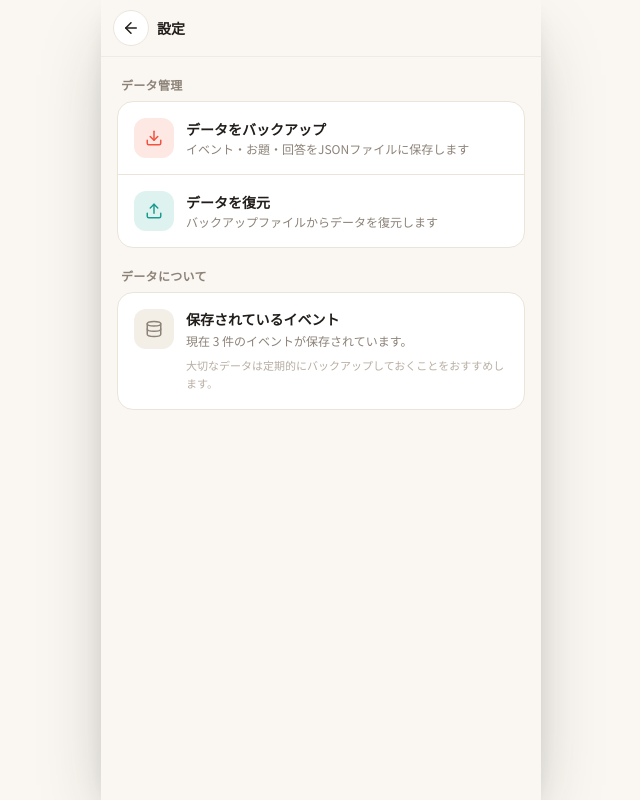
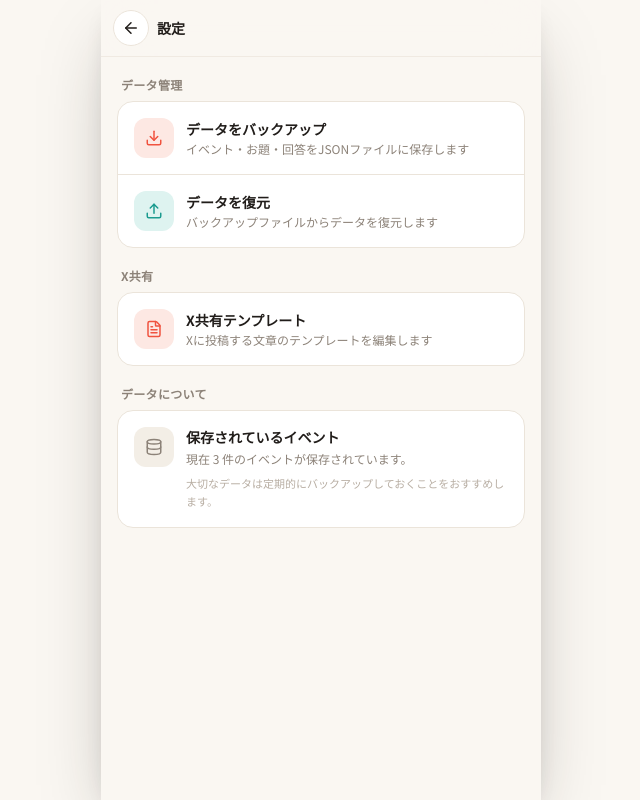
Before and after one commit to one-person-plan/my-app, a React (Vite) app: page / in a window 1280 px wide. Both pictures are taken after a click on the button 822 px from the left and 28 px from the top of the page. Shown: the whole page, without its empty margins (319-959 px from the left). Built offline with nearby package versions, Linux system fonts and the light colour scheme.

Commit message:
X_Share_Settings

```diff
--- a/src/screens/SettingsScreen.tsx
+++ b/src/screens/SettingsScreen.tsx
@@ -1,9 +1,10 @@
 import { useRef, useState } from 'react';
-import { ArrowLeft, Download, Upload, Trash2, Database } from 'lucide-react';
+import { ArrowLeft, Download, Upload, Database, FileText } from 'lucide-react';
 import { useApp } from '@/store/AppContext';
 import { exportEvents, importEvents } from '@/lib/backup';
 import { BottomSheet, ConfirmDialog } from '@/components/ui/Sheet';
 import { PrimaryButton, GhostButton } from '@/components/ui/Field';
+import { TemplateSettingsSheet } from '@/components/TemplateSettings';
 
 export function SettingsScreen({
   onBack,
@@ -16,6 +17,7 @@ export function SettingsScreen({
   const [importSheetOpen, setImportSheetOpen] = useState(false);
   const [importFile, setImportFile] = useState<File | null>(null);
   const [errorMessage, setErrorMessage] = useState('');
+  const [templateSettingsOpen, setTemplateSettingsOpen] = useState(false);
 
   const handleExport = async () => {
     await exportEvents(events);
@@ -135,6 +137,31 @@ export function SettingsScreen({
             </div>
           </section>
 
+          {/* X共有 */}
+          <section>
+            <h2 className="px-1 mb-2 text-xs font-bold text-muted tracking-wide">
+              X共有
+            </h2>
+            <div className="bg-surface rounded-2xl border border-border overflow-hidden">
+              <button
+                onClick={() => setTemplateSettingsOpen(true)}
+                className="w-full flex items-center gap-3 p-4 text-left hover:bg-surface-2/50 active:bg-surface-2 transition"
+              >
+                <div className="w-10 h-10 rounded-xl bg-primary-soft text-primary flex items-center justify-center shrink-0">
+                  <FileText size={18} />
+                </div>
+                <div className="flex-1">
+                  <p className="text-sm font-bold text-ink">
+                    X共有テンプレート
+                  </p>
+                  <p className="text-xs text-muted mt-0.5">
+                    Xに投稿する文章のテンプレートを編集します
+                  </p>
+                </div>
+              </button>
+            </div>
+          </section>
+
           {/* データについて */}
           <section>
             <h2 className="px-1 mb-2 text-xs font-bold text-muted tracking-wide">
@@ -224,6 +251,10 @@ export function SettingsScreen({
           )}
         </div>
       </BottomSheet>
+      <TemplateSettingsSheet
+        open={templateSettingsOpen}
+        onClose={() => setTemplateSettingsOpen(false)}
+      />
     </div>
   );
 }
```
